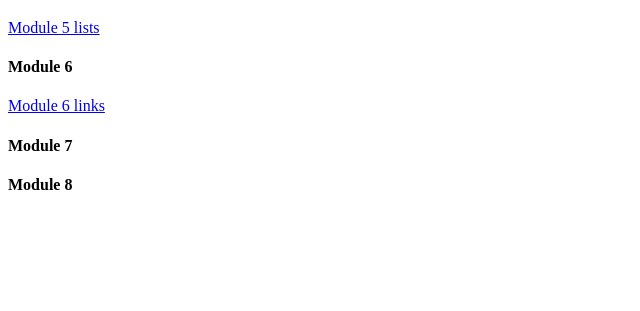
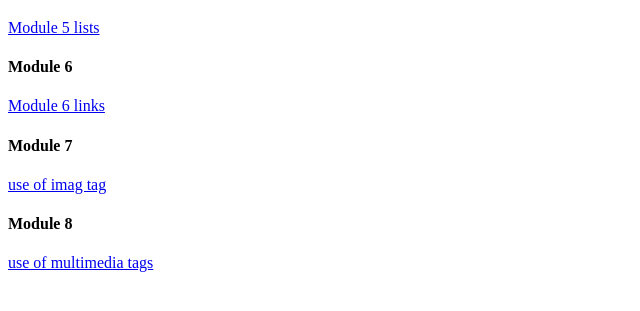
Before and after one commit to vik8873/all-modules-and-assignment, a plain HTML site: page index.html in a window 1280 px wide. Shown: the part 239-550 px from the top of the page, without its empty margins (0-640 px from the left). Drawn offline with Linux system fonts and the light colour scheme.

Commit message:
mod 7 & 8

```diff
--- a/index.html
+++ b/index.html
@@ -22,10 +22,10 @@
      <a href="./module6.html" target="_blank">Module 6 links </a>
 
      <h4>Module 7</h4>
-     <a href="./Module7.html" target="_blank"></a>
+     <a href="./Module7.html" target="_blank">use of imag tag</a>
 
      <h4>Module 8</h4>
-     <a href="./module8.html" target="_blank"></a>
+     <a href="./module8.html" target="_blank">use of multimedia tags</a>
 
 
 
```
